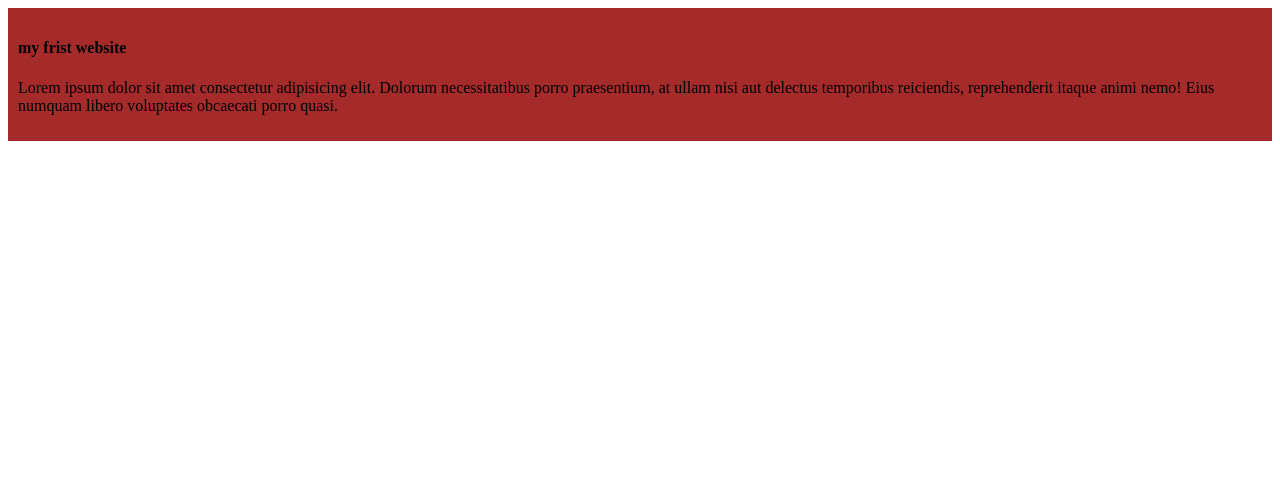
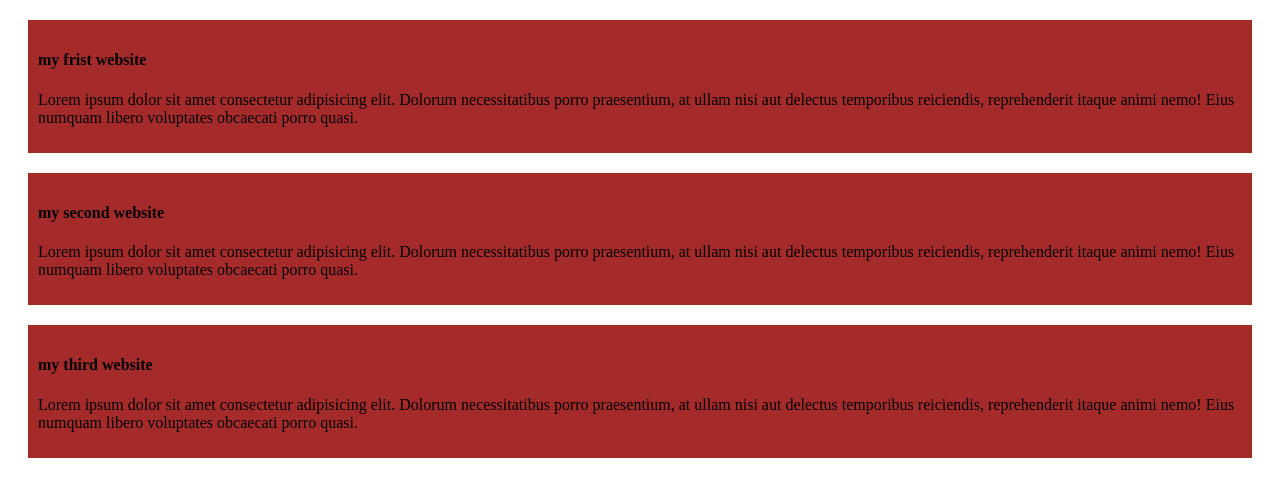
Before and after one commit to shiulisaren/my-frist-website, a plain HTML site: page index.html in a window 1280 px wide. Drawn offline with Linux system fonts and the light colour scheme.

Commit message:
added the frist bolog and the second blog and the third blog

```diff
--- a/index.html
+++ b/index.html
@@ -15,6 +15,18 @@
             nisi aut delectus temporibus reiciendis, reprehenderit itaque animi nemo! Eius numquam libero voluptates
             obcaecati porro quasi.</p>
     </div>
+    <div>
+        <h4>my second website</h4>
+        <p>Lorem ipsum dolor sit amet consectetur adipisicing elit. Dolorum necessitatibus porro praesentium, at ullam
+            nisi aut delectus temporibus reiciendis, reprehenderit itaque animi nemo! Eius numquam libero voluptates
+            obcaecati porro quasi.</p>
+    </div>
+    <div>
+        <h4>my third website</h4>
+        <p>Lorem ipsum dolor sit amet consectetur adipisicing elit. Dolorum necessitatibus porro praesentium, at ullam
+            nisi aut delectus temporibus reiciendis, reprehenderit itaque animi nemo! Eius numquam libero voluptates
+            obcaecati porro quasi.</p>
+    </div>
 </body>
 
 </html>
--- a/styles/blog.css
+++ b/styles/blog.css
@@ -2,4 +2,5 @@ div {
     background-color: brown;
     padding: 10px;
     border: 20px;
+    margin: 20px;
 }
```
